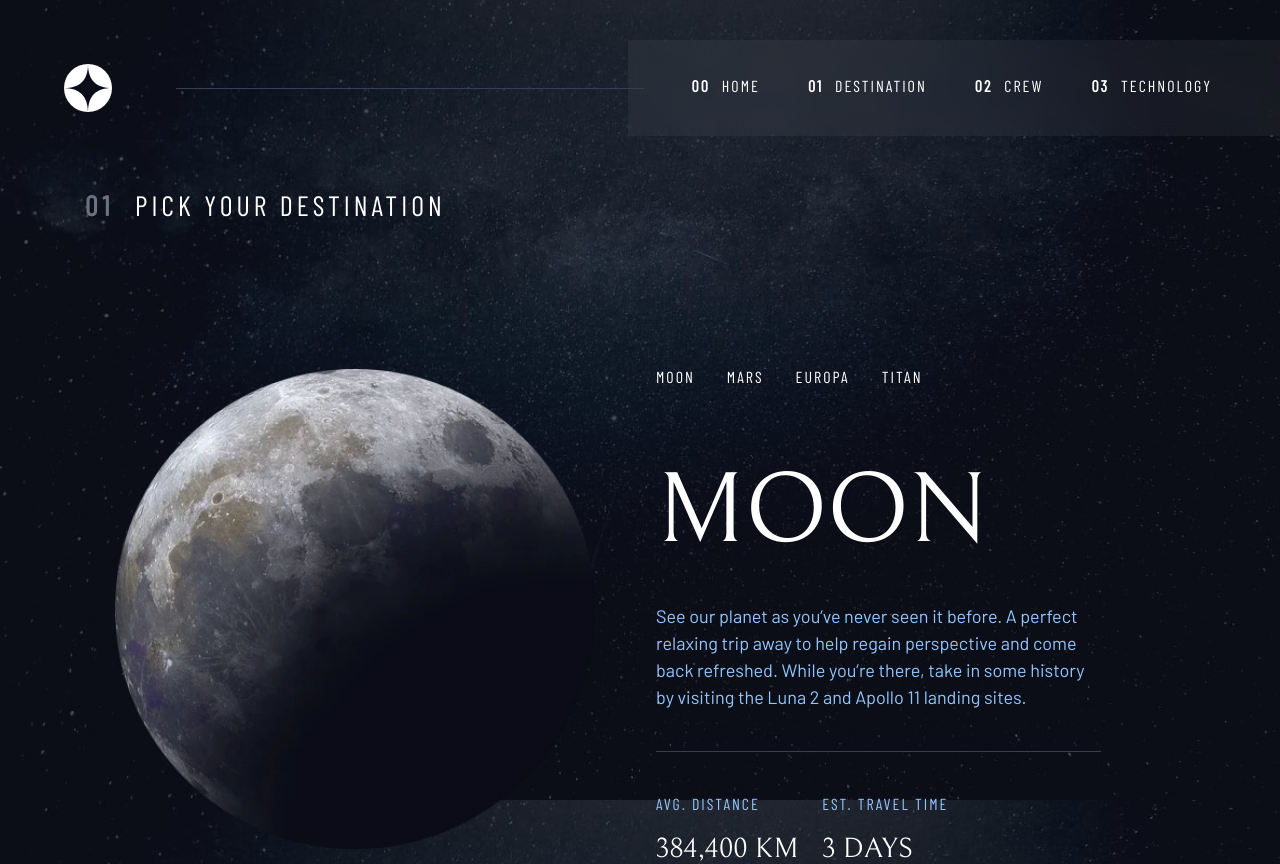
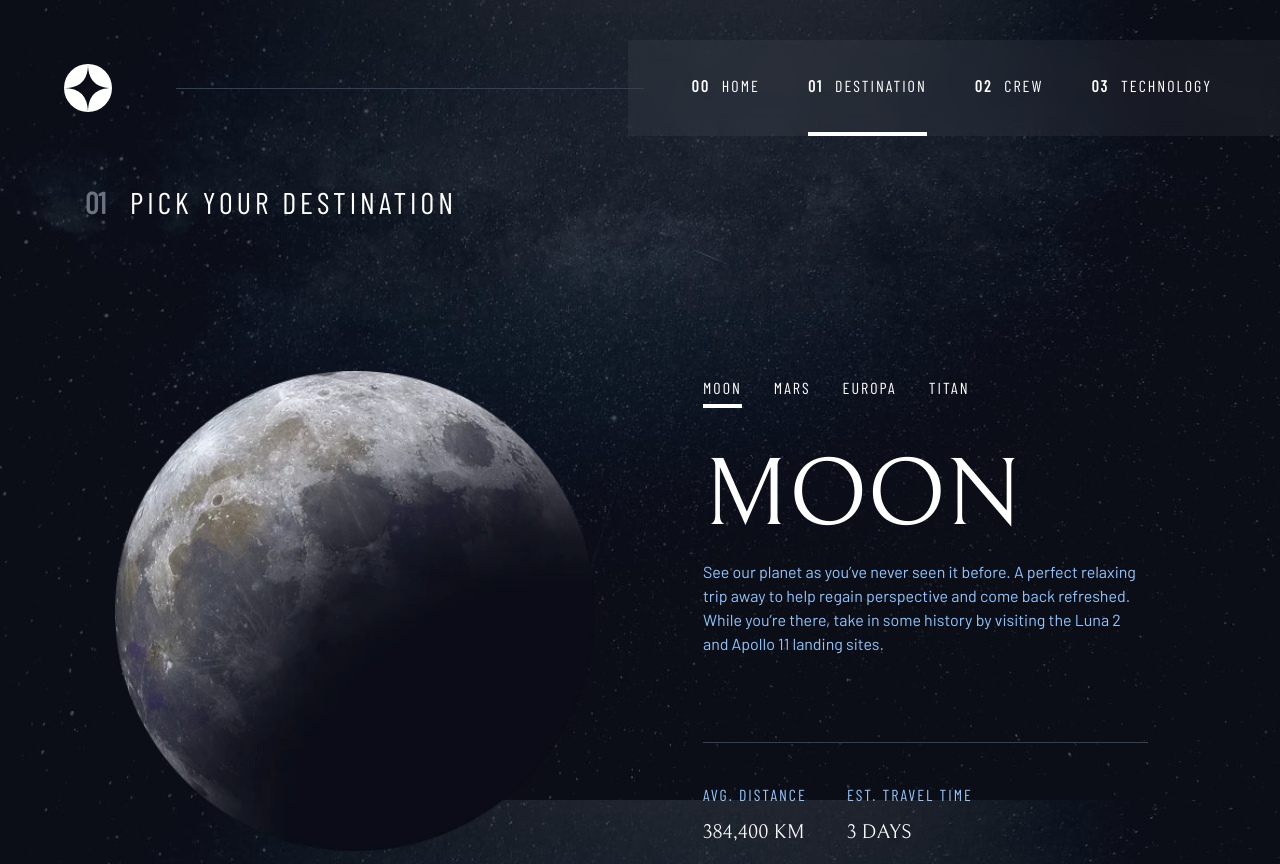
Before and after one commit to craffulz/space-figma-tailwind, a React (Vite) app in the folder space_web/: page /destination in a window 1280 px wide. Shown: the top 864 px of the page. Built offline with nearby package versions, Linux system fonts and the light colour scheme.

Commit message:
all features. unless animations

```diff
--- a/space_web/src/components/MobileNavbar.jsx
+++ b/space_web/src/components/MobileNavbar.jsx
@@ -1,8 +1,10 @@
 import logo from "../assets/shared/logo.svg";
-import { Link } from "react-router-dom";
+import { Link, useLocation } from "react-router-dom";
 import { useState } from "react";
 
 const MobileNavbar = () => {
+  const location = useLocation().pathname;
+
   const [visible, setVisible] = useState("hidden");
   const navLinks = [
     { number: "00", text: "HOME", path: "/" },
@@ -22,7 +24,7 @@ const MobileNavbar = () => {
       >
         <div id="logo" className="flex flex-row gap-[64px] pl-6">
           <div id="true-logo" className="h-[40px] w-[40px]">
-            <Link to='/'>
+            <Link to="/">
               <img src={logo} alt="logo de la pagina web"></img>
             </Link>
           </div>
@@ -41,7 +43,7 @@ const MobileNavbar = () => {
       </div>
       <div
         id="aside"
-        className={`absolute ${visible} z-10 right-0 flex flex-col h-full w-[254px]  gap-y-[48px] pl-8 opacity-50 backdrop-blur-[8px]`}
+        className={`absolute ${visible} z-10 right-0 flex flex-col min-h-screen w-[254px] gap-y-[48px] pl-8 bg-opacity-30 backdrop-blur-2xl`}
       >
         <div
           id="equis"
@@ -74,7 +76,9 @@ const MobileNavbar = () => {
                   to={path}
                   id="link"
                   key={index}
-                  className="flex flex-row gap-3 border-r-transparent hover:border-white hover:border-opacity-30 cursor-pointer"
+                  className={`flex flex-row gap-3 border-r-4 ${
+                    path === location ? "border-white" : "border-transparent"
+                  } hover:border-gray-600 cursor-pointer`}
                 >
                   <div
                     id="number"
--- a/space_web/src/components/Navbar.jsx
+++ b/space_web/src/components/Navbar.jsx
@@ -1,7 +1,9 @@
-import { Link } from "react-router-dom";
+import { Link, useLocation } from "react-router-dom";
 import logo from "../assets/shared/logo.svg";
 
 const Navbar = () => {
+  const location = useLocation().pathname;
+
   const navLinks = [
     { number: "00", text: "HOME", path: "/" },
     { number: "01", text: "DESTINATION", path: "/destination" },
@@ -18,12 +20,16 @@ const Navbar = () => {
         id="logo"
         className="flex flex-row w-[736px] h-[48px] pl-[64px] gap-[64px] items-center mr-[-8px]"
       >
-        <div id="logo-logo" className="w-[48px] h-[48px] cursor-pointer">
+        <Link
+          to="/"
+          id="logo-logo"
+          className="w-[48px] h-[48px] cursor-pointer"
+        >
           <img src={logo} alt="logo de space_web" />
-        </div>
+        </Link>
         <div
           id="lineSeparator"
-          className="flex-grow h-[1px] bg-slate-700 z-10"
+          className="hidden lg:flex lg:flex-grow h-[1px] bg-slate-700 z-10"
         ></div>
       </div>
 
@@ -44,7 +50,9 @@ const Navbar = () => {
               key={index}
               to={path}
               id="link"
-              className="flex flex-col font-BarlowCondensed text-[16px] tracking-[2px] gap-[8px] h-[96px] border-b-4 border-transparent hover:border-white hover:border-opacity-30 cursor-pointer justify-center"
+              className={`flex flex-col font-BarlowCondensed text-[16px] tracking-[2px] gap-[8px] h-[96px] border-b-4 ${
+                location === path ? "border-white" : "border-transparent"
+              } hover:border-white hover:border-opacity-30 cursor-pointer justify-center`}
             >
               <div id="inside-link" className="flex flex-row gap-[12px]">
                 <div id="number" className="font-bold">
--- a/space_web/src/components/World.jsx
+++ b/space_web/src/components/World.jsx
@@ -43,73 +43,93 @@ const World = () => {
 
   const [world, setWorld] = useState(destinations[0]);
 
-  const handleClick = (event) => {
+  const handleClick = (value) => {
     //Buscar el texto en el array y devolver ese objeto que satisfaga la condicion que le pasemos
-    setWorld(
-      destinations.find((value) => value.name === event.target.textContent)
-    );
-    console.log(
-      destinations.find((value) => value.name === event.target.textContent)
-    );
+    setWorld(value);
   };
 
   return (
-    <div id="main" className="flex flex-col items-center gap-y-4 py-12">
-      <div id="content" className="flex flex-col w-[1110px] gap-y-6 ">
-        <div id="page title" className="flex flex-row gap-6 text-white">
+    <div
+      id="main"
+      className="flex flex-col  gap-y-2 p-6 md:p-10 lg:py-12 lg:px-0 items-center"
+    >
+      <div id="content" className="flex flex-col gap-y-6 ">
+        <div
+          id="page title"
+          className="flex flex-row gap-6 text-white justify-center lg:justify-start"
+        >
           <div
             id="number"
-            className="w-[26px] h-[34px] font-BarlowCondensed font-bold text-gray-500 text-[28px] tracking-[4.72px] self-start"
+            className=" font-BarlowCondensed font-bold text-gray-500 text-[16px] md:text-2xl lg:text-3xl self-start"
           >
             01
           </div>
           <div
             id="text"
-            className=" h-[34px] font-BarlowCondensed text-[28px] tracking-[4px]"
+            className="  font-BarlowCondensed  tracking-[2px] md:font-BarlowCondensed md:tracking-[4px] md:text-2xl lg:text-3xl text-white"
           >
             PICK YOUR DESTINATION
           </div>
         </div>
-        <div id="content" className="flex flex-row gap-8">
+        <div
+          id="content"
+          className="flex flex-col lg:flex-row gap-y-8 lg:gap-8"
+        >
           <div
             id="image container"
-            className="flex flex-row w-[539px] h-[734px] items-center justify-center "
+            className="flex flex-row w-[327px] h-[203px] md:w-[688px] md:h-[384px] lg:w-[539px] lg:h-[734px] items-center justify-center "
           >
-            <div id="image" className="flex w-[480px] h-[480px] ">
+            <div
+              id="image"
+              className="flex w-[150px] h-[150px] md:w-[300px] md:h-[300px] lg:w-[480px] lg:h-[480px] "
+            >
               <img src={world.img} alt={world.name} />
             </div>
           </div>
           <div
             id="explanation"
-            className="flex flex-col w-[539px] gap-y-10 self-center"
+            className="flex flex-col w-[327px] md:w-[688px] lg:w-[539px] gap-y-10 md:items-center lg:justify-center"
           >
-            <div id="explanation2" className="flex flex-col w-[445px] gap-y-10">
-              <div id="destinations-tabs" className="flex flex-row h-8 gap-8">
-                {destinations.map(({ name }, index) => {
+            <div
+              id="explanation2"
+              className="flex flex-col md:w-[514px] lg:w-[445px] gap-y-10"
+            >
+              <div
+                id="destinations-tabs"
+                className="flex flex-row h-8 gap-8 self-center lg:self-start"
+              >
+                {destinations.map((value, index) => {
                   return (
                     <div
                       id="tab"
-                      className="flex flex-row font-BarlowCondensed text-4 tracking-[2px] text-white cursor-pointer hover:border-b-[3px] border-white border-opacity-40"
+                      className={`flex flex-row font-BarlowCondensed text-4 tracking-[2px] text-white cursor-pointer border-b-4 ${
+                        value.name === world.name
+                          ? "border-white"
+                          : "border-transparent"
+                      } hover:border-gray-600`}
                       key={index}
-                      onClick={(event) => {
-                        handleClick(event);
+                      onClick={() => {
+                        handleClick(value);
                       }}
                     >
-                      {name}
+                      {value.name}
                     </div>
                   );
                 })}
               </div>
-              <div id="text" className="flex flex-col gap-y-4">
+              <div
+                id="text"
+                className="flex flex-col gap-y-4 md:items-center lg:items-start lg:h-[254px]"
+              >
                 <div
                   id="1sttext"
-                  className="font-Bellefair text-[100px] text-white tracking-[0px]"
+                  className="font-Bellefair  text-white tracking-[0px] text-center lg:text-start text-6xl lg:text-8xl"
                 >
                   {world.name}
                 </div>
                 <div
                   id="paragraph"
-                  className="font-BarlowRegular text-[18px] text-blue-300"
+                  className="font-BarlowRegular text-blue-300 text-center lg:text-start"
                 >
                   {world.description}
                 </div>
@@ -118,17 +138,20 @@ const World = () => {
                 id="lineSeparator"
                 className="flex-grow h-[1px] bg-slate-700 z-10"
               ></div>
-              <div id="statistics" className="flex flex-row h-[61px] gap-6">
+              <div
+                id="statistics"
+                className="flex flex-col md:flex-row gap-6 items-center md:justify-center lg:justify-start lg:gap-10"
+              >
                 <div id="distance" className="flex flex-col gap-y-3 ">
                   <div
                     id="text"
-                    className="font-BarlowCondensed text-[16px] text-blue-300 tracking-[2px]"
+                    className="font-BarlowCondensed  text-blue-300 tracking-[2px]"
                   >
                     AVG. DISTANCE
                   </div>
                   <div
                     id="number"
-                    className="font-Bellefair text-[28px] text-white"
+                    className="font-Bellefair  text-white text-center lg:text-start text-xl"
                   >
                     {world.distance.toUpperCase()}
                   </div>
@@ -136,13 +159,13 @@ const World = () => {
                 <div id="travel" className="flex flex-col gap-y-3 ">
                   <div
                     id="text"
-                    className="font-BarlowCondensed text-[16px] text-blue-300 tracking-[2px]"
+                    className="font-BarlowCondensed  text-blue-300 tracking-[2px]"
                   >
                     EST. TRAVEL TIME
                   </div>
                   <div
                     id="number"
-                    className="font-Bellefair text-[28px] text-white"
+                    className="font-Bellefair  text-white text-center lg:text-start text-xl"
                   >
                     {world.travel.toUpperCase()}
                   </div>
--- a/space_web/src/pages/crew.jsx
+++ b/space_web/src/pages/crew.jsx
@@ -4,7 +4,7 @@ import NavbarPicker from "../components/NavbarPicker";
 
 const crew = () => {
   return (
-    <div className="flex flex-col bg-crew_Mobile lg:bg-crew  bg-cover bg-center bg-fixed h-full">
+    <div className="flex flex-col bg-crew_Mobile md:bg-crew_tablet lg:bg-crew  bg-cover bg-center bg-fixed h-full">
       <ScrollRestoration/>
       <NavbarPicker />
       <Biography />
--- a/space_web/src/pages/technology.jsx
+++ b/space_web/src/pages/technology.jsx
@@ -4,7 +4,7 @@ import Vehicles from "../components/Vehicles";
 
 const technology = () => {
   return (
-    <div className="flex flex-col bg-technology bg-fixed bg-cover bg-center h-full">
+    <div className="flex flex-col bg-technology bg-fixed bg-cover bg-center min-h-screen overflow-hidden">
       <ScrollRestoration/>
       <NavbarPicker />
       <Vehicles />
```
Also changed, not shown: space_web/src/components/Biography.jsx (+46 -24 lines), space_web/src/components/Hero.jsx (+13 -7 lines), space_web/src/components/Vehicles.jsx (+43 -25 lines), space_web/tailwind.config.js (+10 -3 lines), space_web/src/assets/crew/prueba.webp (added).
